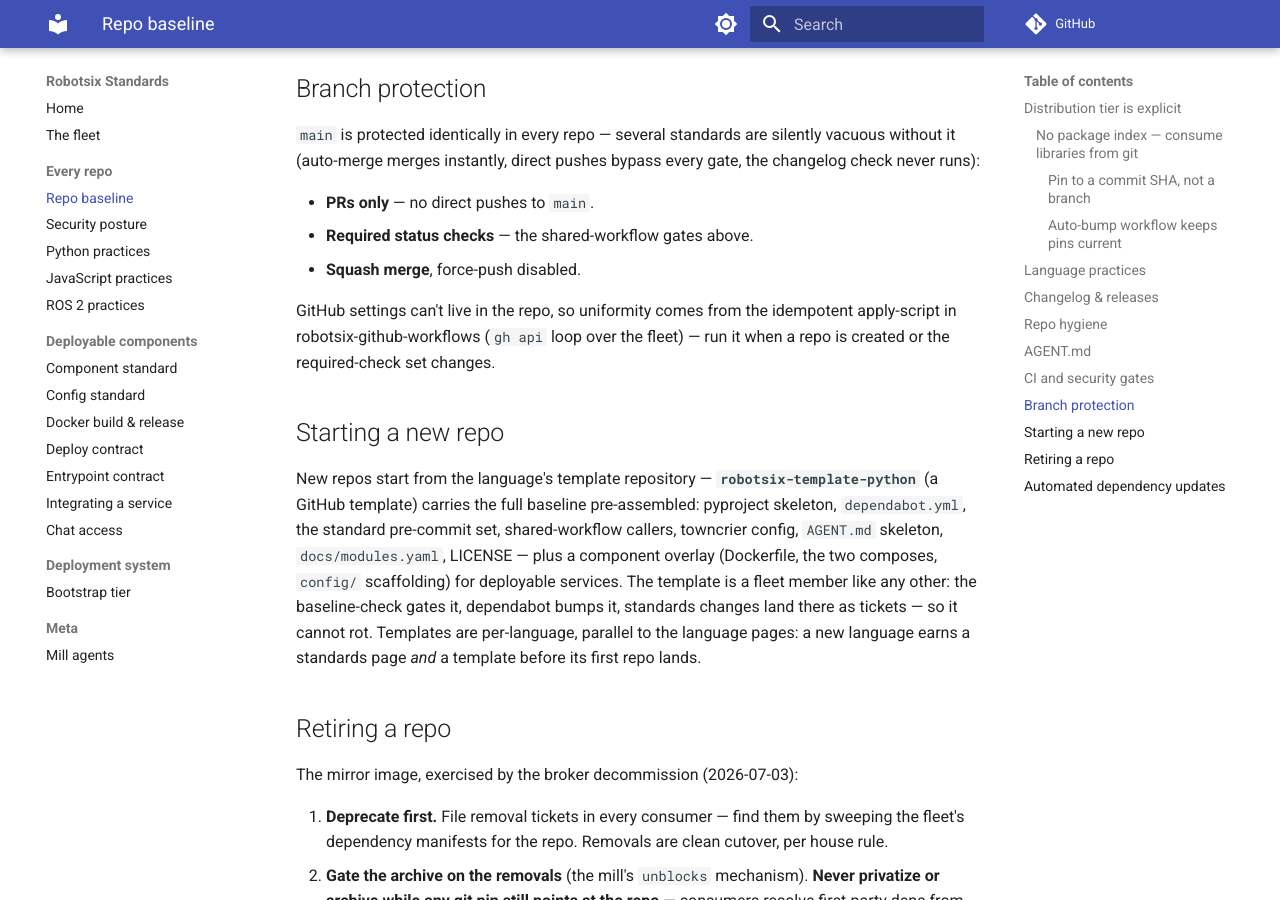
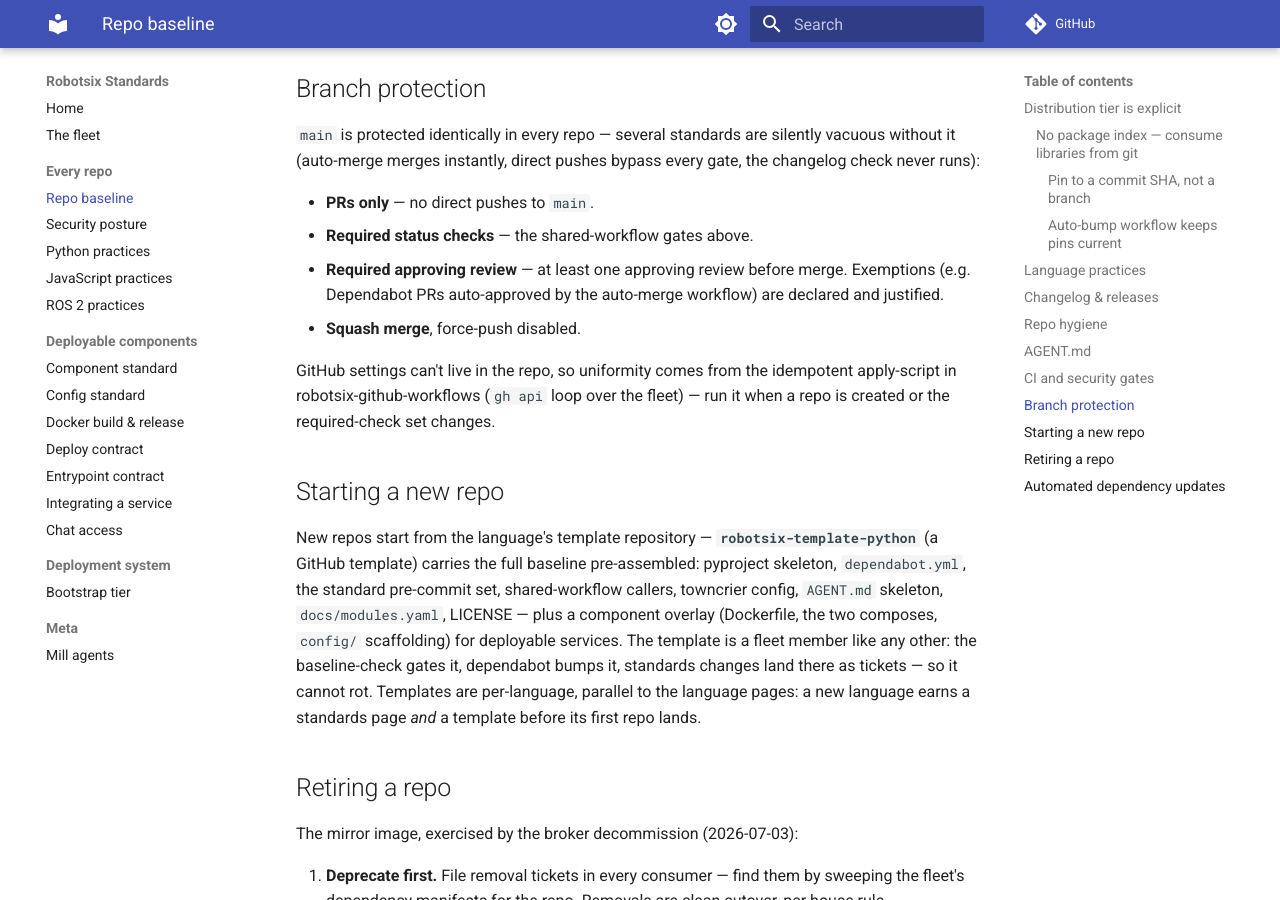
Before and after one commit to damien-robotsix/robotsix-standards, an MkDocs documentation site: the page built from docs/repo-baseline.md, in a window 1280 px wide and 900 px high, scrolled down 4589 px. Built offline with MkDocs 1.6.1 and Material for MkDocs 9.7.7, drawn with Linux system fonts in a browser that asks for light colours; comment, search, counter and statistics services are not loaded.

Commit message:
mill: repo-baseline.md: require approving PR review before merge (OpenSSF Scorecard Code-Review) (20260718T073149Z-repo-baseline-md-require-approving-pr-re-3beb) (#58)
Co-authored-by: robotsix-mill <mill@robotsix.local>

```diff
--- a/docs/repo-baseline.md
+++ b/docs/repo-baseline.md
@@ -210,6 +210,9 @@ bypass every gate, the changelog check never runs):
 
 - **PRs only** — no direct pushes to `main`.
 - **Required status checks** — the shared-workflow gates above.
+- **Required approving review** — at least one approving review before merge.
+  Exemptions (e.g. Dependabot PRs auto-approved by the auto-merge workflow)
+  are declared and justified.
 - **Squash merge**, force-push disabled.
 
 GitHub settings can't live in the repo, so uniformity comes from the
```
Also changed, not shown: CHANGELOG.md (+1 -0 lines), changelog.d/20260718T073149Z-repo-baseline-md-require-approving-pr-re-3beb.misc.md (added, +1 -0 lines).
